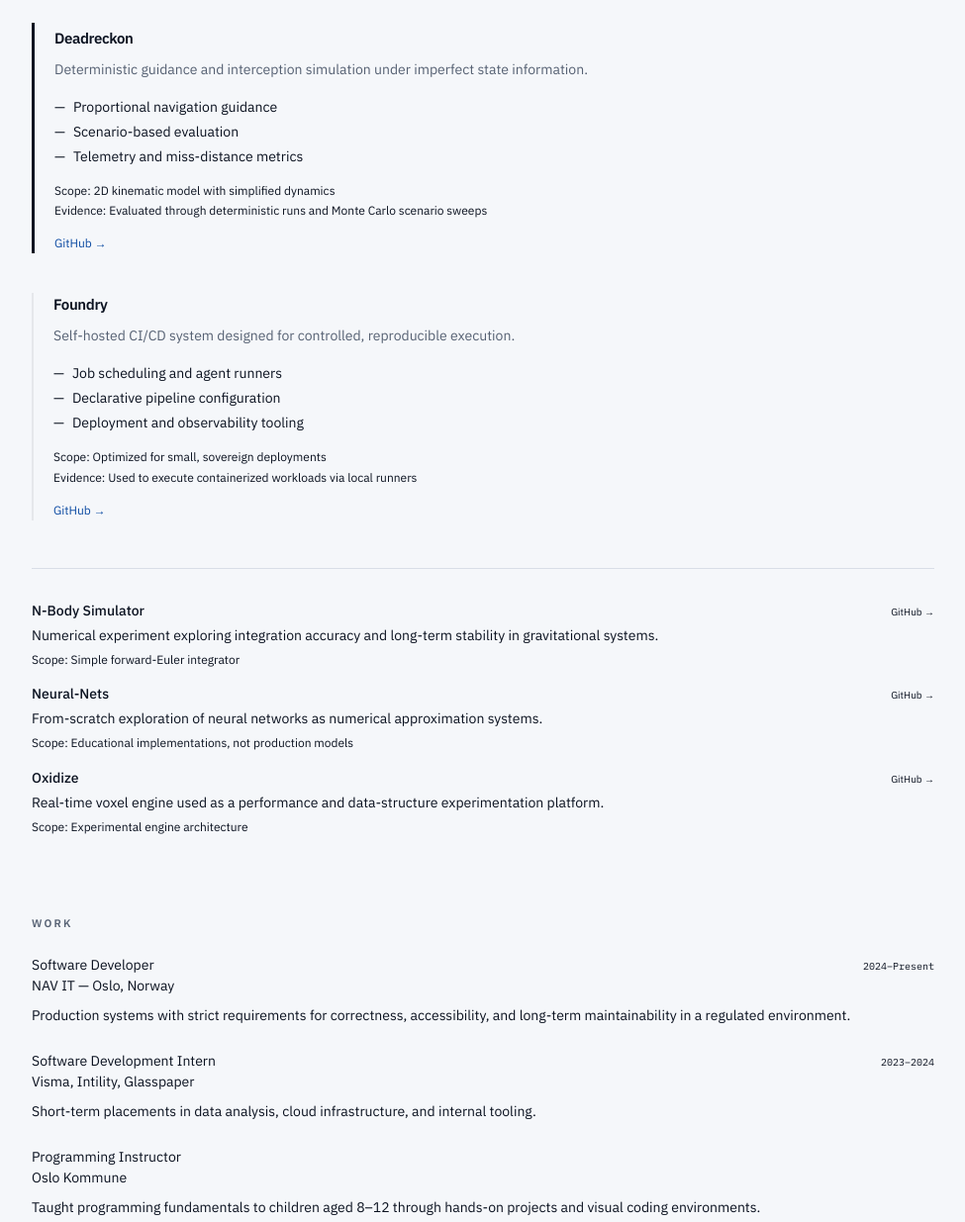
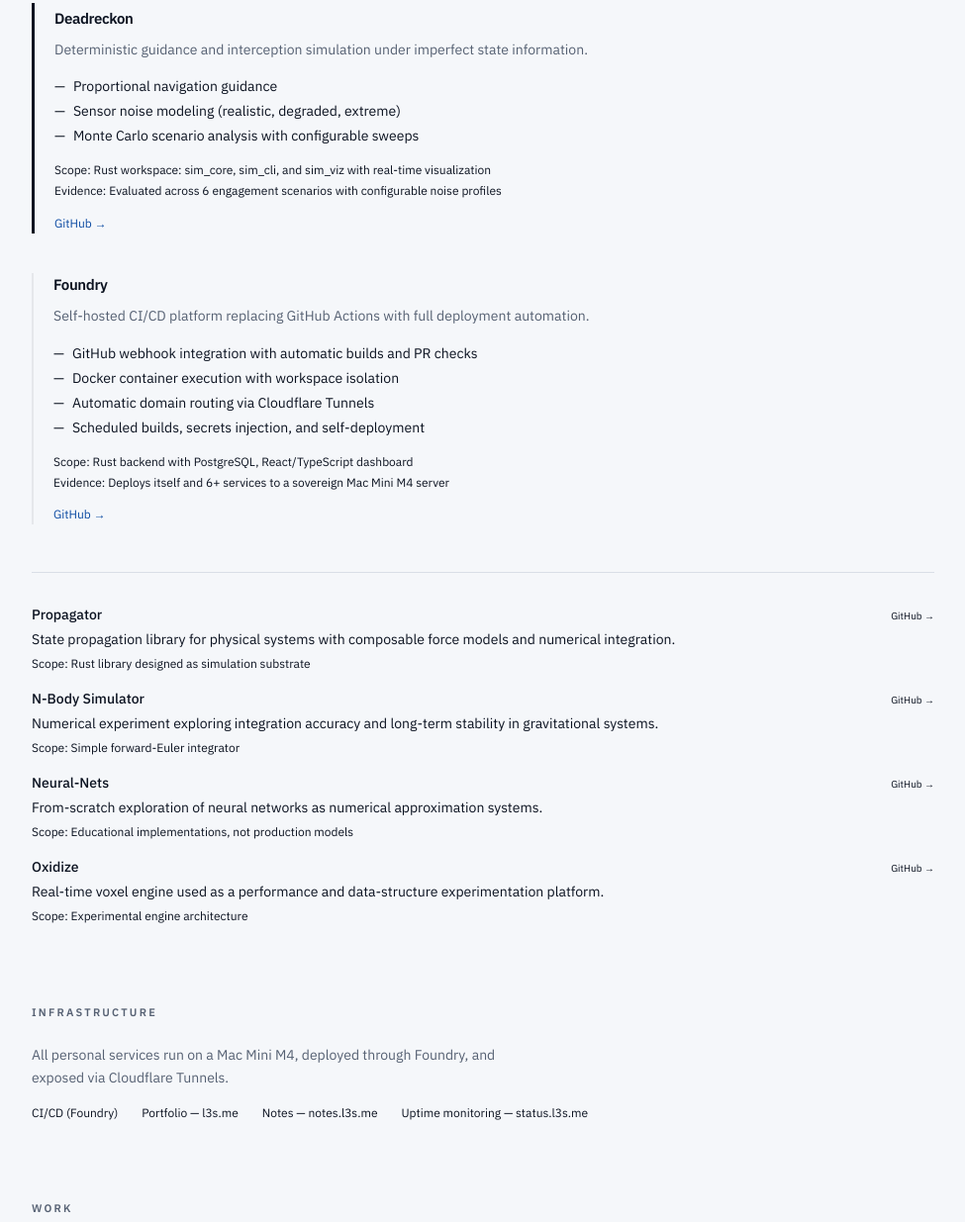
Before and after one commit to Lucas-William-Bateson/portfolio, an Astro site: page / in a window 1280 px wide. Shown: the part 355-1590 px from the top of the page at 99% size, without its empty margins (152-1127 px from the left). Built offline with nearby package versions, Linux system fonts and the light colour scheme; Astro itself is replaced by a stand-in of ours.

Commit message:
Refactor CV content and structure; update infrastructure section and remove unused assets
- Updated hero section in cv.json with new descriptions and location.
- Enhanced project descriptions in cv.json for clarity and detail.
- Added an infrastructure section in cv.json to outline personal services.
- Removed unused CSS, images, and HTML files from the dist directory.
- Updated index.astro to include the new infrastructure section and navigation commands.

```diff
--- a/cv.json
+++ b/cv.json
@@ -2,9 +2,9 @@
   "name": "Lucas Bateson",
   "dataTheme": "light",
   "hero": {
-    "primary": "Deterministic systems software for simulation, estimation, and control.",
-    "secondary": "Concerned with how systems behave, not just whether they work.",
-    "tertiary": "Rust-first personal systems. Production experience at NAV IT."
+    "primary": "I write software to understand how things work.",
+    "secondary": "Rust, simulations, self-hosted infrastructure. Currently building production systems at NAV IT.",
+    "tertiary": "Oslo, Norway."
   },
   "systems": {
     "primary": [
@@ -13,27 +13,40 @@
         "purpose": "Deterministic guidance and interception simulation under imperfect state information.",
         "capabilities": [
           "Proportional navigation guidance",
-          "Scenario-based evaluation",
-          "Telemetry and miss-distance metrics"
+          "Sensor noise modeling (realistic, degraded, extreme)",
+          "Monte Carlo scenario analysis with configurable sweeps"
         ],
-        "scope": "2D kinematic model with simplified dynamics",
-        "evidence": "Evaluated through deterministic runs and Monte Carlo scenario sweeps",
+        "scope": "Rust workspace: sim_core, sim_cli, and sim_viz with real-time visualization",
+        "evidence": "Evaluated across 6 engagement scenarios with configurable noise profiles",
         "url": "https://github.com/Lucas8448/deadreckon"
       },
       {
         "name": "Foundry",
-        "purpose": "Self-hosted CI/CD system designed for controlled, reproducible execution.",
+        "purpose": "Self-hosted CI/CD platform replacing GitHub Actions with full deployment automation.",
         "capabilities": [
-          "Job scheduling and agent runners",
-          "Declarative pipeline configuration",
-          "Deployment and observability tooling"
+          "GitHub webhook integration with automatic builds and PR checks",
+          "Docker container execution with workspace isolation",
+          "Automatic domain routing via Cloudflare Tunnels",
+          "Scheduled builds, secrets injection, and self-deployment"
         ],
-        "scope": "Optimized for small, sovereign deployments",
-        "evidence": "Used to execute containerized workloads via local runners",
+        "scope": "Rust backend with PostgreSQL, React/TypeScript dashboard",
+        "evidence": "Deploys itself and 6+ services to a sovereign Mac Mini M4 server",
         "url": "https://github.com/Lucas-William-Bateson/foundry"
       }
     ],
     "foundational": [
+      {
+        "name": "Propagator",
+        "purpose": "State propagation library for physical systems with composable force models and numerical integration.",
+        "capabilities": [
+          "RK4 numerical integration",
+          "Composable force pipeline (gravity, drag, thrust)",
+          "Environment and reference frame modeling"
+        ],
+        "scope": "Rust library designed as simulation substrate",
+        "evidence": "Modular architecture supporting downstream simulation projects",
+        "url": "https://github.com/Lucas8448/propagator"
+      },
       {
         "name": "N-Body Simulator",
         "purpose": "Numerical experiment exploring integration accuracy and long-term stability in gravitational systems.",
@@ -72,6 +85,15 @@
       }
     ]
   },
+  "infrastructure": {
+    "summary": "All personal services run on a Mac Mini M4, deployed through Foundry, and exposed via Cloudflare Tunnels.",
+    "services": [
+      "CI/CD (Foundry)",
+      "Portfolio — l3s.me",
+      "Notes — notes.l3s.me",
+      "Uptime monitoring — status.l3s.me"
+    ]
+  },
   "work": [
     {
       "role": "Software Developer",
@@ -99,6 +121,7 @@
   },
   "links": [
     { "label": "GitHub", "url": "https://github.com/Lucas8448" },
+    { "label": "Notes", "url": "https://notes.l3s.me" },
     { "label": "LinkedIn", "url": "https://www.linkedin.com/in/lucas-bateson/" },
     { "label": "Email", "url": "mailto:lucas.bateson@gmail.com" }
   ]
--- a/src/pages/index.astro
+++ b/src/pages/index.astro
@@ -74,6 +74,17 @@ type System = {
       </div>
     </section>
 
+    <!-- INFRASTRUCTURE -->
+    <section id="infrastructure" class="mb-20">
+      <h2 class="text-[11px] font-semibold tracking-[0.2em] uppercase text-muted mb-6">Infrastructure</h2>
+      <p class="text-sm text-muted leading-relaxed max-w-lg">{cv.infrastructure.summary}</p>
+      <div class="mt-4 flex flex-wrap gap-x-6 gap-y-1.5">
+        {cv.infrastructure.services.map((s: string) => (
+          <span class="text-xs text-muted/60">{s}</span>
+        ))}
+      </div>
+    </section>
+
     <!-- WORK -->
     <section id="work" class="mb-16">
       <h2 class="text-[11px] font-semibold tracking-[0.2em] uppercase text-muted mb-6">Work</h2>
@@ -118,6 +129,7 @@ type System = {
 
   <CommandPalette actions={[
     { id: 'go-systems', title: 'Go to Systems', hotkey: ['g','s'], handler: '#systems', section: 'Navigate' },
+    { id: 'go-infrastructure', title: 'Go to Infrastructure', hotkey: ['g','i'], handler: '#infrastructure', section: 'Navigate' },
     { id: 'go-work', title: 'Go to Work', hotkey: ['g','w'], handler: '#work', section: 'Navigate' },
     { id: 'go-education', title: 'Go to Education', hotkey: ['g','e'], handler: '#education', section: 'Navigate' },
     { id: 'go-links', title: 'Go to Links', hotkey: ['g','l'], handler: '#links', section: 'Navigate' },
```
Also changed, not shown: 4 other files.
